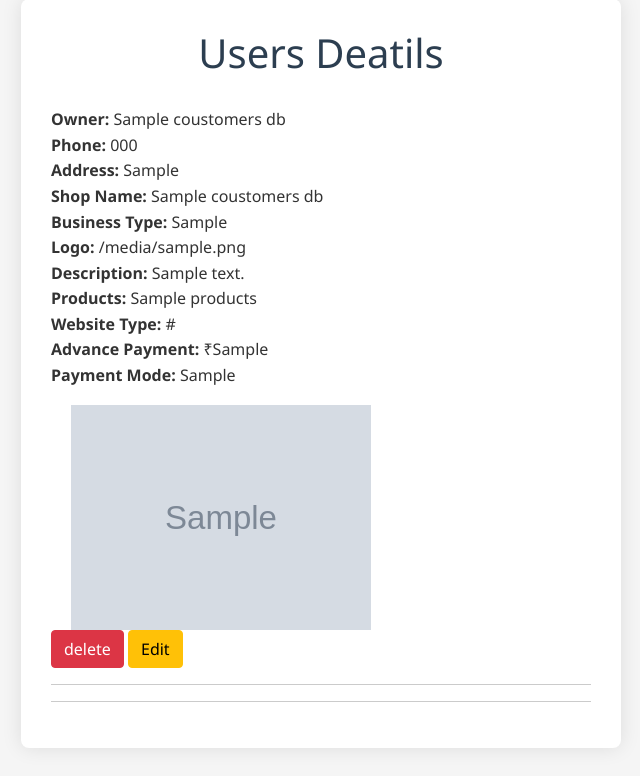
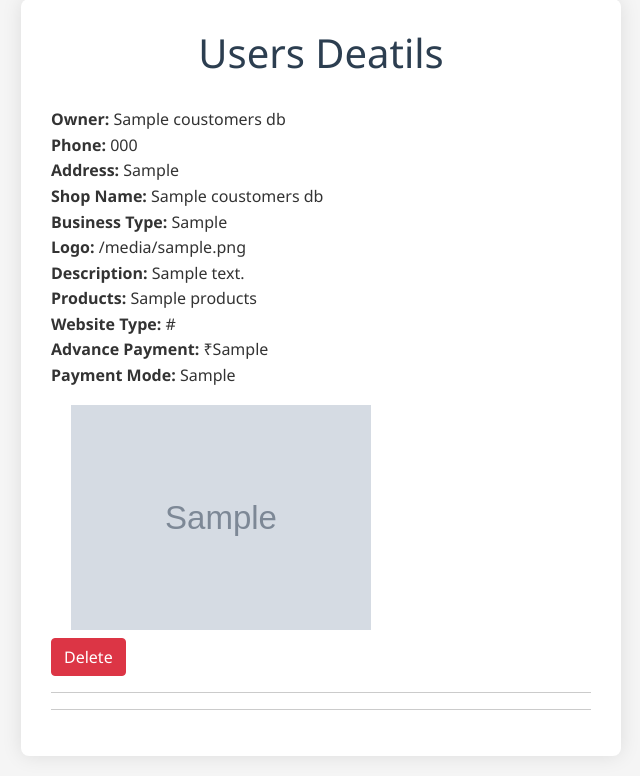
Before and after one commit to sriram-65/HMI, a Flask app: page /upload-Template in a window 1280 px wide. Shown: the part 3081-3857 px from the top of the page, without its empty margins (319-959 px from the left). Before the commit the page ends 3783 px from the top, so only its background shows below. Run offline with Flask 3, Linux system fonts and the light colour scheme; grey boxes marked "Sample" are stand-in pictures; a database or web service that is not in the repository returns one stand-in record (values such as "Sample title"); some libraries are stand-ins or nearby versions.

Commit message:
Update admin.html

```diff
--- a/templates/admin.html
+++ b/templates/admin.html
@@ -334,8 +334,9 @@
                 {%endfor%}
 
 
-            <button class="btn btn-danger"> delete </button>
-            <button class="btn btn-warning">Edit </button>
+                  <form action="{{url_for('Dc' ,coustomers_id=i._id)}}" method="POST" onsubmit="return confirm('Delete this entry?')">
+                                <button type="submit" class="btn btn-danger mt-2">Delete</button>
+                            </form>
                 <hr>
                 <hr>
 
```
